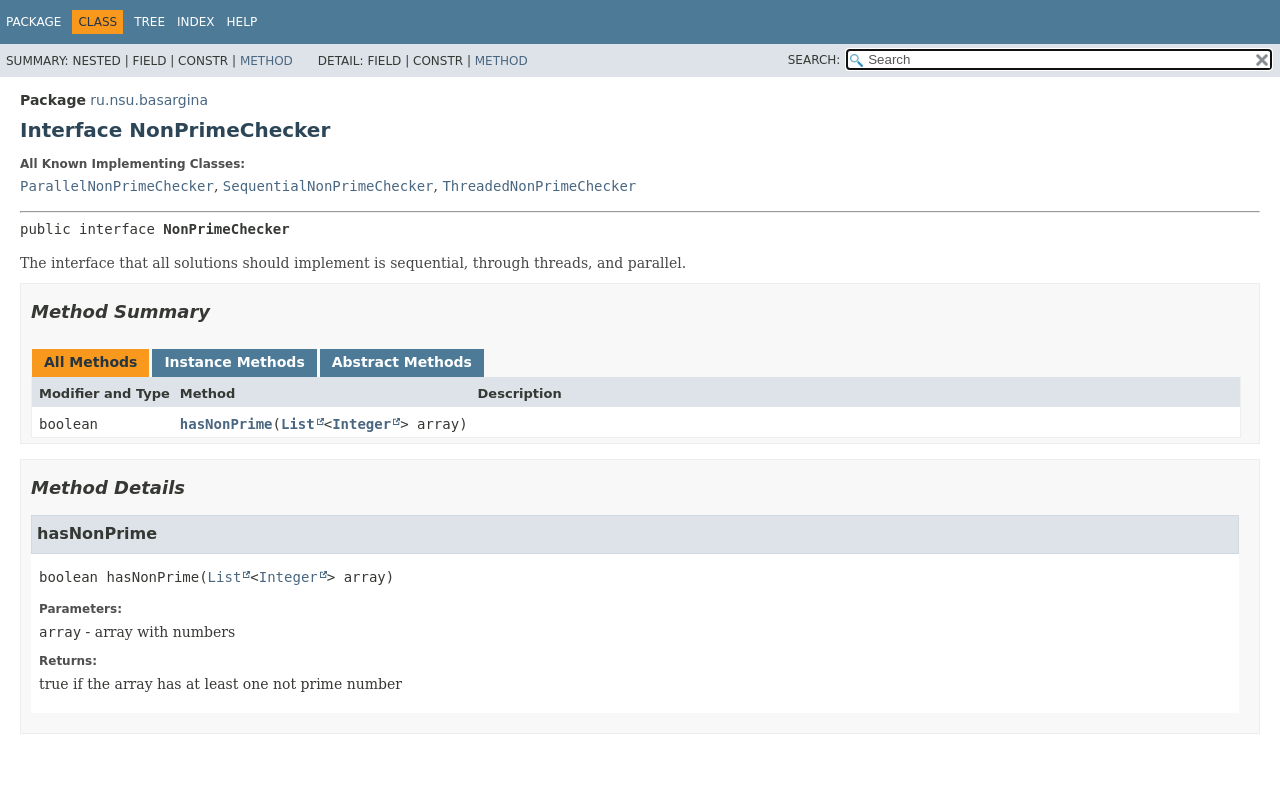
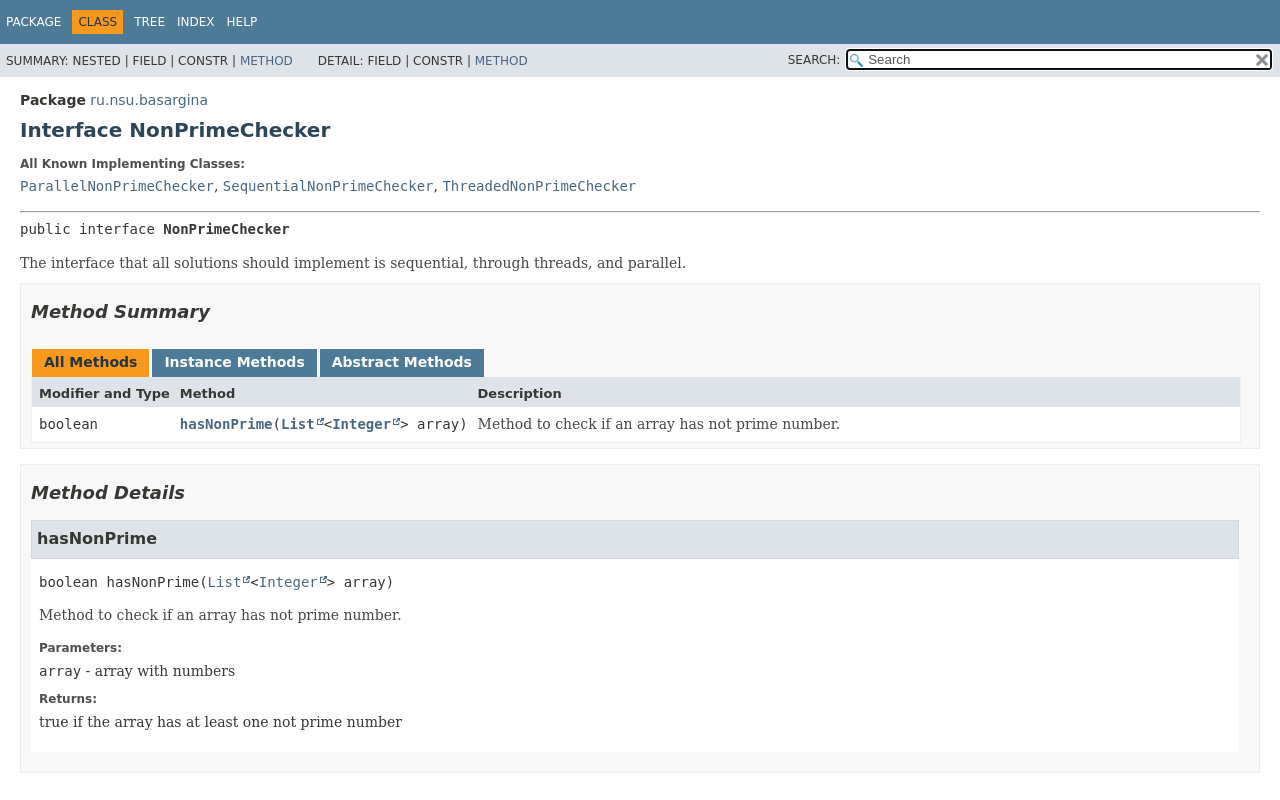
Before and after one commit to VisTheB/NSU-OOP, a plain HTML site: page Task_2_1_1/ru/nsu/basargina/NonPrimeChecker.html in a window 1280 px wide. Drawn offline with Linux system fonts and the light colour scheme; a web font is replaced by a local one.

Commit message:
Deploying to gh-pages from @ VisTheB/OOP@ae6f317335b963aa665514490fe1b635ebc58edb 🚀

```diff
--- a/Task_2_1_1/ru/nsu/basargina/NonPrimeChecker.html
+++ b/Task_2_1_1/ru/nsu/basargina/NonPrimeChecker.html
@@ -93,7 +93,9 @@ loadScripts(document, 'script');</script>
 <div class="table-header col-last">Description</div>
 <div class="col-first even-row-color method-summary-table method-summary-table-tab2 method-summary-table-tab3"><code>boolean</code></div>
 <div class="col-second even-row-color method-summary-table method-summary-table-tab2 method-summary-table-tab3"><code><a href="#hasNonPrime(java.util.List)" class="member-name-link">hasNonPrime</a><wbr>(<a href="https://docs.oracle.com/en/java/javase/17/docs/api/java.base/java/util/List.html" title="class or interface in java.util" class="external-link">List</a>&lt;<a href="https://docs.oracle.com/en/java/javase/17/docs/api/java.base/java/lang/Integer.html" title="class or interface in java.lang" class="external-link">Integer</a>&gt;&nbsp;array)</code></div>
-<div class="col-last even-row-color method-summary-table method-summary-table-tab2 method-summary-table-tab3">&nbsp;</div>
+<div class="col-last even-row-color method-summary-table method-summary-table-tab2 method-summary-table-tab3">
+<div class="block">Method to check if an array has not prime number.</div>
+</div>
 </div>
 </div>
 </div>
@@ -112,6 +114,7 @@ loadScripts(document, 'script');</script>
 <section class="detail" id="hasNonPrime(java.util.List)">
 <h3>hasNonPrime</h3>
 <div class="member-signature"><span class="return-type">boolean</span>&nbsp;<span class="element-name">hasNonPrime</span><wbr><span class="parameters">(<a href="https://docs.oracle.com/en/java/javase/17/docs/api/java.base/java/util/List.html" title="class or interface in java.util" class="external-link">List</a>&lt;<a href="https://docs.oracle.com/en/java/javase/17/docs/api/java.base/java/lang/Integer.html" title="class or interface in java.lang" class="external-link">Integer</a>&gt;&nbsp;array)</span></div>
+<div class="block">Method to check if an array has not prime number.</div>
 <dl class="notes">
 <dt>Parameters:</dt>
 <dd><code>array</code> - array with numbers</dd>
```
Also changed, not shown: Task_2_1_1/index-all.html (+3 -1 lines).
